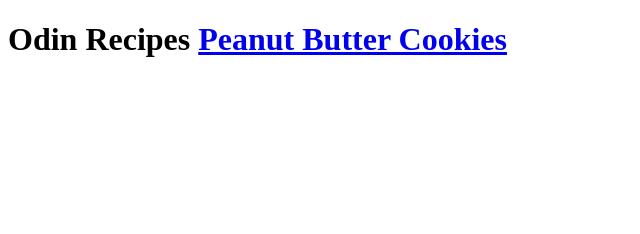
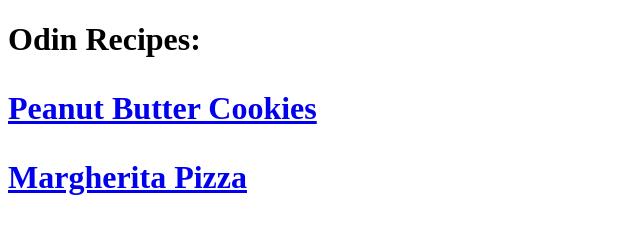
Before and after one commit to nelliotbrown/odin-recipes, a plain HTML site: page index.html in a window 1280 px wide. Shown: the whole page, without its empty margins (0-640 px from the left). Drawn offline with Linux system fonts and the light colour scheme.

Commit message:
added margherita-pizza.html

```diff
--- a/index.html
+++ b/index.html
@@ -6,7 +6,9 @@
 
     <body>
         <h1>
-            Odin Recipes
-            <a href="recipes/peanut-butter-cookies.html">Peanut Butter Cookies</a>
+            Odin Recipes:
+            <p><a href="recipes/peanut-butter-cookies.html">Peanut Butter Cookies</a></p>
+            <p><a href="recipes/margherita-pizza.html">Margherita Pizza</a></p>
+
         </h1>
     </body>
```
Also changed, not shown: recipes/margherita-pizza.html (added).
